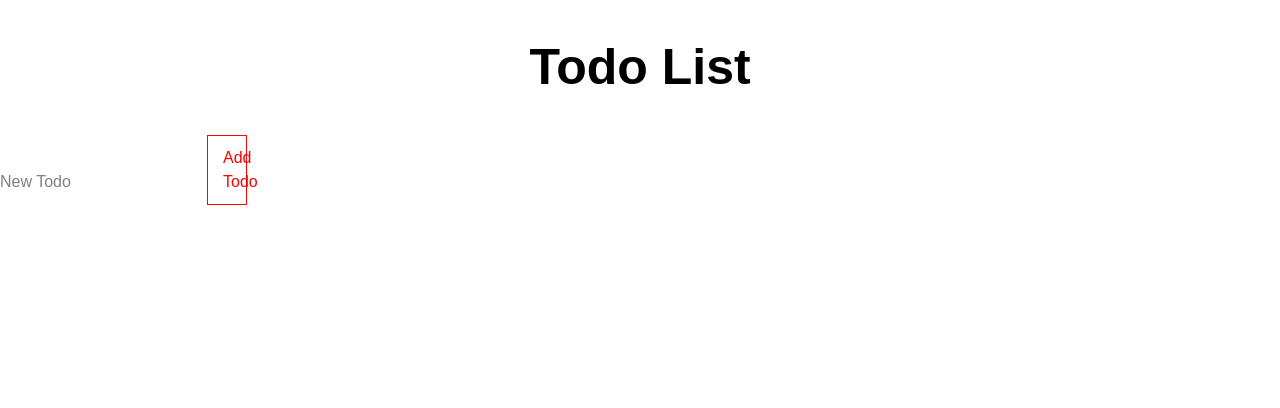
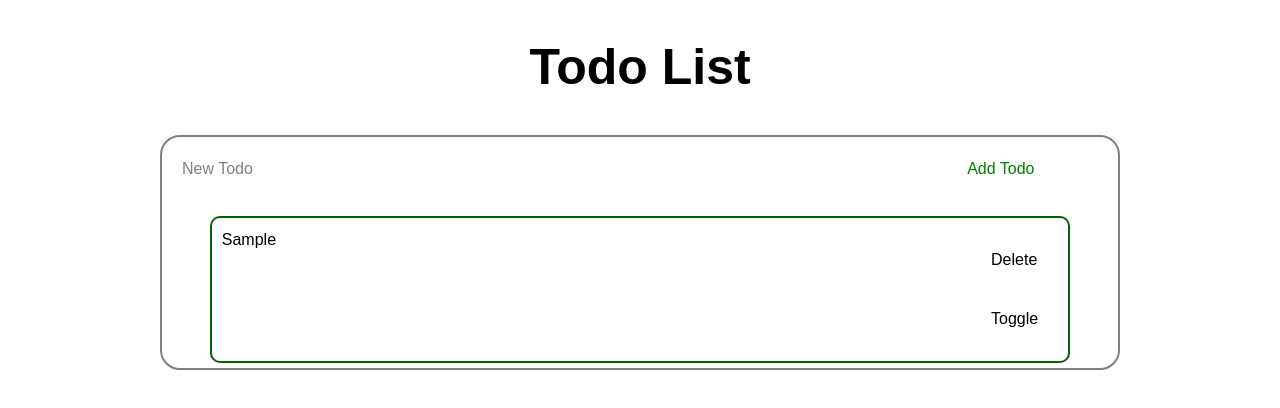
Before and after one commit to MSabbatini98/REACT-eruditio, a Next.js app in the folder hook-use-reducer/: page /todo-list in a window 1280 px wide. Both pictures are taken after typing "Sample" into the empty fields and a click on the button "Add Todo". Shown: the top 408 px of the page. Built offline with nearby package versions, Linux system fonts and the light colour scheme.

Commit message:
basic todolist with toggable color

```diff
--- a/hook-use-reducer/app/globals.css
+++ b/hook-use-reducer/app/globals.css
@@ -31,31 +31,73 @@ h1 {
   width: 75%;
   margin: auto;
   display: flex;
-  flex-direction: row;
+  flex-direction: column;
   align-items: center;
   justify-content: center;
   gap: 10px;
   text-align: center;
   border: solid 2px gray;
+  border-radius: 20px;
 
-  &.todo_container {
-    background-color: lightblue;
-  }
   &.counter_container {
     background-color: pink;
   }
 
+
 }
 
-button {
-  margin: 0 5px;
-  width: 40px;
-  margin: auto ;
-  padding: 10px 15px;
-  font-size: 16px;
-  color: red;
-  border: red 1px solid;
+.todo_container {
+  border: solid 5px greenyellow;
+  border-radius: 20px;
 }
+  form.todo_form {
+  width: 100%;
+  display: flex;
+  flex-direction: row;
+  align-items: center;
+  justify-content: center;
+
+  input {
+    width: 75%;
+    padding: 10px;
+    font-size: 16px;
+    margin: 10px;
+  }
+  button {
+    width: 25%;
+    padding: 10px 15px;
+    font-size: 16px;
+    color: green;
+    border: darkgreenx 10px solid;
+    border-radius: 20px;
+  }
+}
+.todo_list {
+  width: 100%;
+  display: flex;
+  flex-direction: column;
+  align-items: center;
+  justify-content: space-between;
+}
+.todo_item {
+  width: 90%;
+  padding: 10px;
+  margin: 5px;
+  border: solid 2px darkgreen;
+  border-radius: 10px;
+  display: flex;
+  flex-direction: row;
+  justify-content: space-between;
+
+  .buttons button {
+    padding: 15px;
+    margin: 5px;
+    display: flex;
+
+    justify-content: flex-end;
+  }
+}
+
 
 .floating-square {
   position: fixed;
@@ -76,6 +118,7 @@ button {
   transition: all 0.3s ease;
 }
 
+
 .floating-square:hover {
   background-color: #7b68ee;
   transform: translateY(-50%) scale(1.1);
--- /dev/null
+++ b/hook-use-reducer/app/todo-list/Todo.js
@@ -0,0 +1,17 @@
+import { ACTIONS } from "./page.tsx";
+
+export default function Todo({ todo, dispatch }) {
+  return (
+    <div className="todo_item">
+        <div className="testo">
+            <p style={{color: todo.complete ? "#AAA" : "#000" }}>
+                {todo.name}
+            </p>
+        </div>
+        <div className="buttons">
+            <button onClick={() => dispatch({type: ACTIONS.DELETE_TODO, payload: {id: todo.id}})}>Delete</button>
+            <button onClick={() => dispatch({type: ACTIONS.TOGGLE_TODO, payload: {id: todo.id}})}>Toggle</button>
+        </div>
+    </div>
+  );
+}
--- a/hook-use-reducer/app/todo-list/page.tsx
+++ b/hook-use-reducer/app/todo-list/page.tsx
@@ -1,45 +1,72 @@
-'use client'
-import React, {useReducer, useState} from "react";
+"use client";
+import React, { useReducer, useState } from "react";
+import Todo from "./Todo.js";
 
-function reducer(todos, action) {
+export const ACTIONS = {
+  ADD_TODO: "add-todo",
+  TOGGLE_TODO: "toggle-todo",
+  DELETE_TODO: "delete-todo",
+};
+
+interface Todo {
+  id: number;
+  name: string;
+  complete: boolean;
+}
+
+function reducer(todos: Todo[], action: any): Todo[] {
   switch (action.type) {
     case ACTIONS.ADD_TODO:
-      return [...todos, newTodo(action.payload.name) ];
+      return [...todos, newTodo(action.payload.name)];
+
+    case ACTIONS.TOGGLE_TODO:
+      return todos.map((todo) => {
+        if (todo.id === action.payload.id) {
+          return { ...todo, complete: !todo.complete };
+        }
+        return todo;
+      });
+
     default:
       return todos;
   }
 }
 
 function newTodo(name: string) {
-  return {id: Date.now(), name: name, complete: false};
+  return { id: Date.now(), name: name, complete: false };
 }
 
-const ACTIONS = {
-    ADD_TODO: 'add-todo'
-}
 export default function TodoList() {
   const [todos, dispatch] = useReducer(reducer, []);
-  const [name, setName] = useState('');
-
-
+  const [name, setName] = useState("");
 
   function handleSubmit(e: React.FormEvent) {
     e.preventDefault();
-        dispatch({type: ACTIONS.ADD_TODO, payload: {name: name}});
-        setName('');
+    dispatch({ type: ACTIONS.ADD_TODO, payload: { name: name } });
+    setName("");
   }
 
   console.log(todos);
 
   return (
     <html suppressHydrationWarning>
-      <body >
+      <body>
         <h1 className="todo">Todo List</h1>
-        <div className="todo_container">
-            <form onSubmit={handleSubmit}>
-                <input type="text" placeholder="New Todo" value={name} onChange={e => setName(e.target.value)}/>
+        <div className="container ">
+          <form className="todo_form" onSubmit={handleSubmit}>
+            <input
+              type="text"
+              placeholder="New Todo"
+              value={name}
+              onChange={(e) => setName(e.target.value)}
+            />
             <button type="submit">Add Todo</button>
           </form>
+          <div className="todo_list">
+            {todos.map((todo: Todo) => {
+              return <Todo key={todo.id} todo={todo} dispatch={dispatch} />;
+            })}
+          </div>
         </div>
       </body>
     </html>
```
Lines whose indentation alone changed are shown as unchanged.
